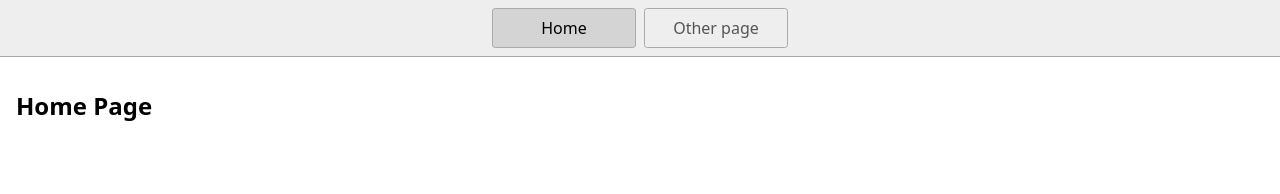
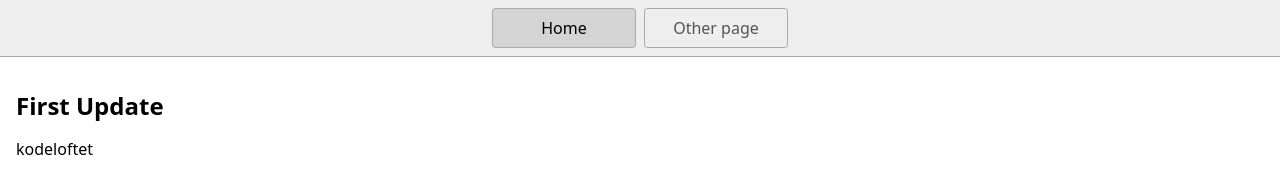
Before and after one commit to helgeh123/First-Webpage., a website: page index.html in a window 1280 px wide. Drawn offline with Linux system fonts and the light colour scheme.

Commit message:
new main

```diff
--- a/index.html
+++ b/index.html
@@ -17,7 +17,8 @@
       <a href="/page2.html">Other page</a>
     </nav>
     <main>
-      <h1>Home Page</h1>
+      <h1>First Update</h1>
+      <p>kodeloftet</p>
     </main>
   </body>
 </html>
```
